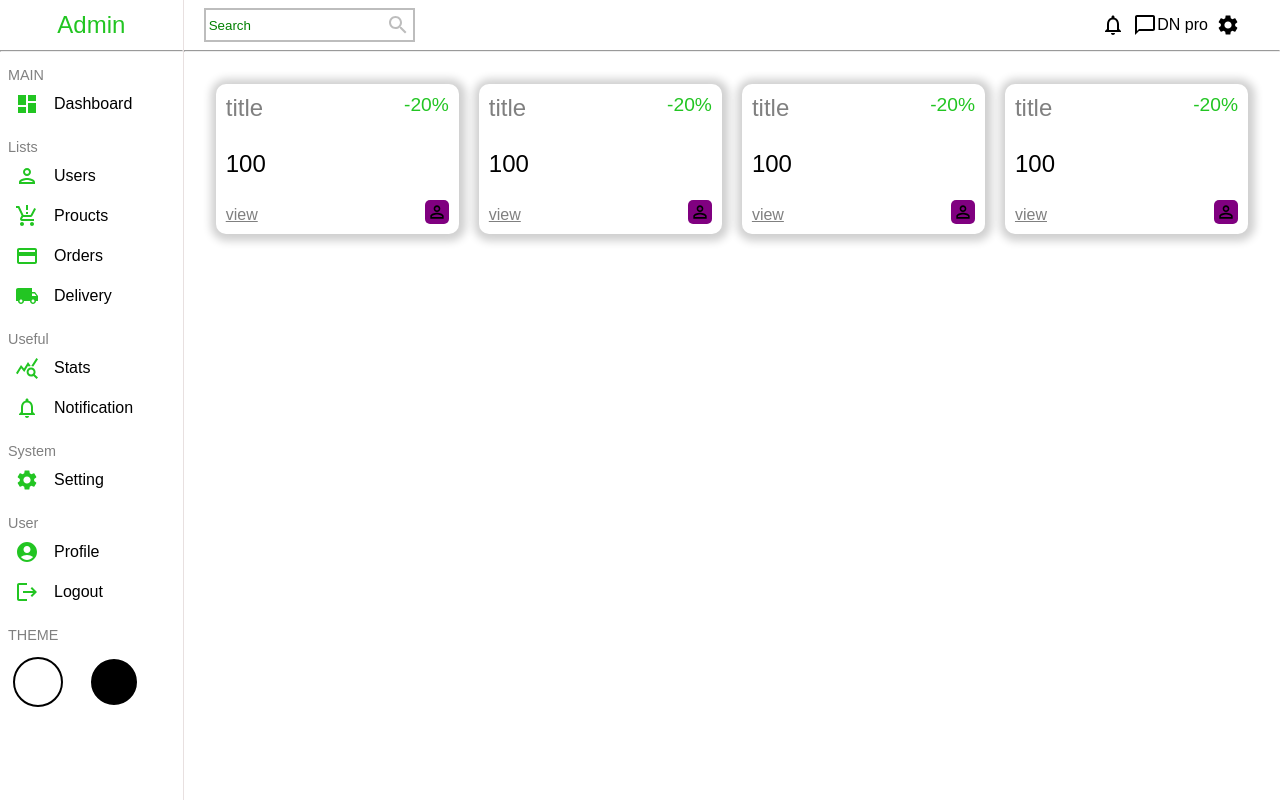
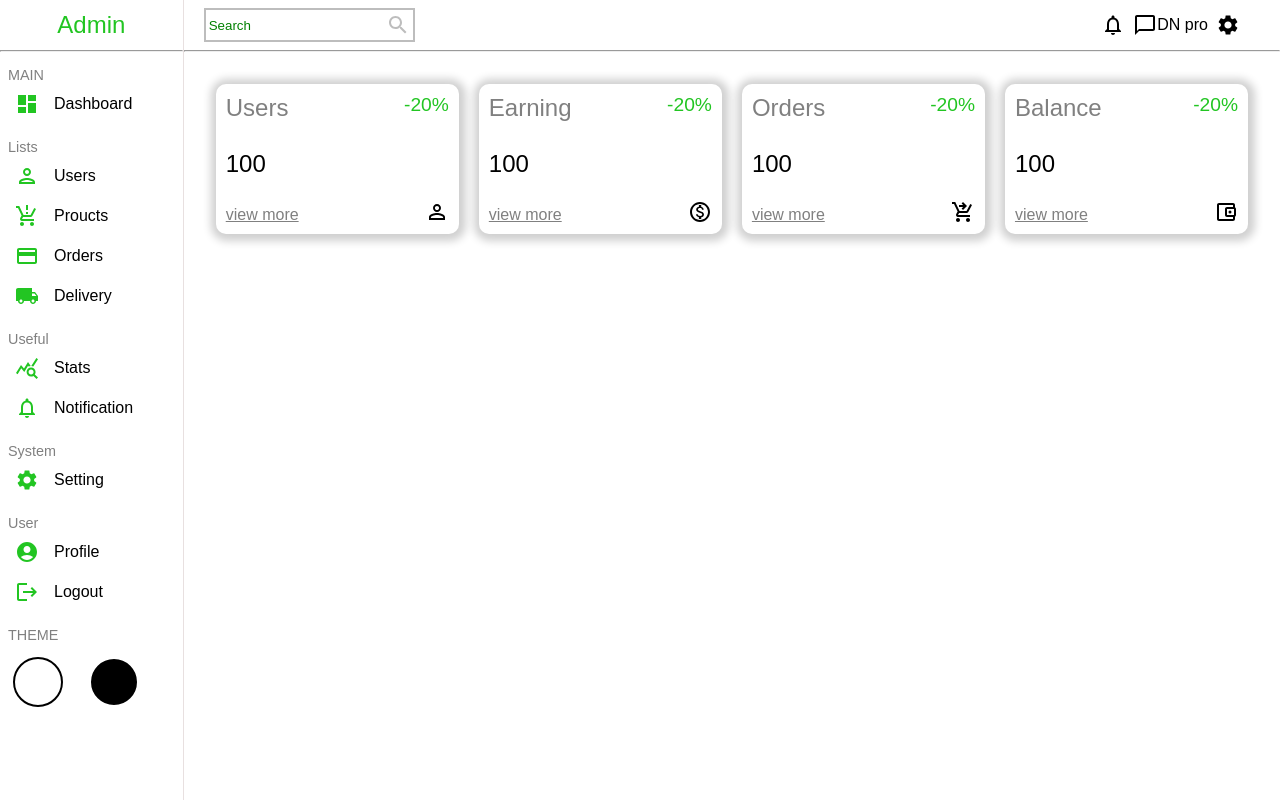
Before and after one commit to Bikalpa-Paudel/React-Dashboard, a React (Create React App) app: page / in a window 1280 px wide. Built offline with nearby package versions, Linux system fonts and the light colour scheme.

Commit message:
adding external data for widget component

```diff
--- a/src/components/widget/Widget.jsx
+++ b/src/components/widget/Widget.jsx
@@ -1,26 +1,18 @@
 import './widget.css'
 import PersonOutlineOutlinedIcon from '@mui/icons-material/PersonOutlineOutlined';
-// import data from './widgetData.js'
 
-export default function Widget(){
-    // const card =data.map((item)=>{
-    //     return(
-    //     <span className="widget-card">
-    //         <div className="wid-icon">{item.icon}</div>
-    //         <div className="wid-text">{item.stats}</div>
-    //     </span>
-    //     )
-    // })
+export default function Widget(props){
+
     return(
         <div className="widget">
             <div className="left">
-                <span className='wid-title'>title</span>
-                <span className='wid-number'>100</span>
-                <span className='view'>view</span>
+                <span className='wid-title'>{props.title}</span>
+                <span className='wid-number'>{props.number}</span>
+                <span className='view'>{props.view}</span>
             </div>
             <div className="right">
-                <span className='wid-per'>-20%</span>
-                <PersonOutlineOutlinedIcon className='wid-icon'/>
+                <span className='wid-per'>{props.percent}</span>
+                {props.icon}
             </div>
         </div>
     )
--- a/src/components/widget/widget.css
+++ b/src/components/widget/widget.css
@@ -32,8 +32,5 @@
 }
 .wid-icon{
     font-size: 18px;
-    padding: 2px;
-    border-radius: 5px;
-    background-color: purple;
     align-self: flex-end;
 }
--- a/src/pages/home/Home.jsx
+++ b/src/pages/home/Home.jsx
@@ -3,9 +3,18 @@ import Sidebar from "../../components/sidebar/Sidebar";
 import Widget from "../../components/widget/Widget";
 import "./home.css";
 import { useState } from "react";
-
+import data from './widgetData.js'
 
 export default function Home(){
+    //widget data fetching
+    const widget = data.map(items =>{
+        return <Widget title={items.title}
+        number={items.number}
+        percent={items.percent}
+        icon={items.icon}
+        view={items.view}/>
+    })
+
     const [theme, setTheme] = useState(true)
     function toggleLight(){
         setTheme(true)
@@ -26,10 +35,7 @@ export default function Home(){
                 <Navbar />
                 <hr />
             <div className="widgets">
-                <Widget />
-                <Widget />
-                <Widget />
-                <Widget />
+                {widget}
             </div>
             </div>
         </div>
--- /dev/null
+++ b/src/pages/home/widgetData.js
@@ -0,0 +1,41 @@
+import PersonOutlineOutlinedIcon from '@mui/icons-material/PersonOutlineOutlined';
+import AccountBalanceWalletOutlinedIcon from '@mui/icons-material/AccountBalanceWalletOutlined';
+import ShoppingCartCheckoutOutlinedIcon from '@mui/icons-material/ShoppingCartCheckoutOutlined';
+import MonetizationOnOutlinedIcon from '@mui/icons-material/MonetizationOnOutlined';
+
+const data = [
+    {
+        id: 1,
+        title: 'Users',
+        percent: '-20%',
+        icon:<PersonOutlineOutlinedIcon className='wid-icon'/>,
+        view:"view more",
+        number:100
+    },
+    {
+        id: 2,
+        title: 'Earning',
+        percent: '-20%',
+        icon:<MonetizationOnOutlinedIcon className='wid-icon'/>,
+        view:"view more",
+        number:100
+    },
+    {
+        id: 3,
+        title: 'Orders',
+        percent: '-20%',
+        icon:<ShoppingCartCheckoutOutlinedIcon className='wid-icon'/>,
+        view:"view more",
+        number:100
+    },
+    {
+        id: 4,
+        title: 'Balance',
+        percent: '-20%',
+        icon:<AccountBalanceWalletOutlinedIcon className='wid-icon'/>,
+        view:"view more",
+        number:100
+    },
+
+]
+export default data
```
Also changed, not shown: src/components/widget/widgetData.js (deleted, +0 -14 lines).
